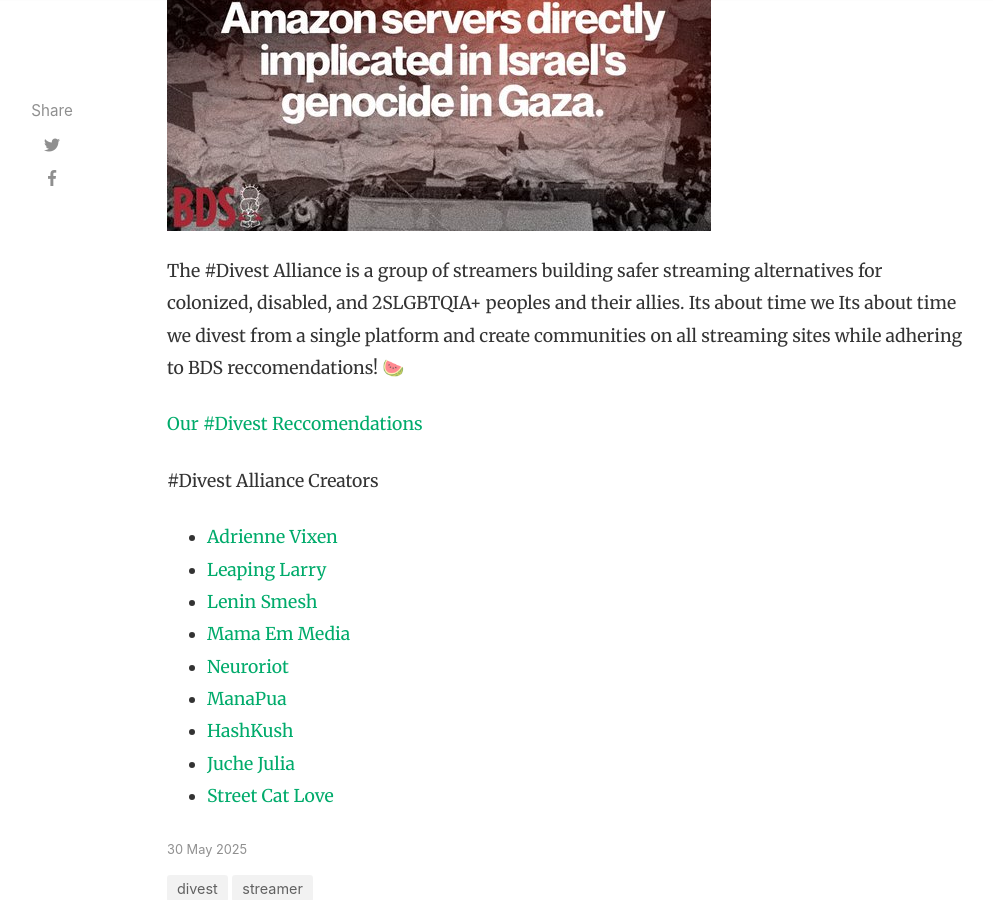
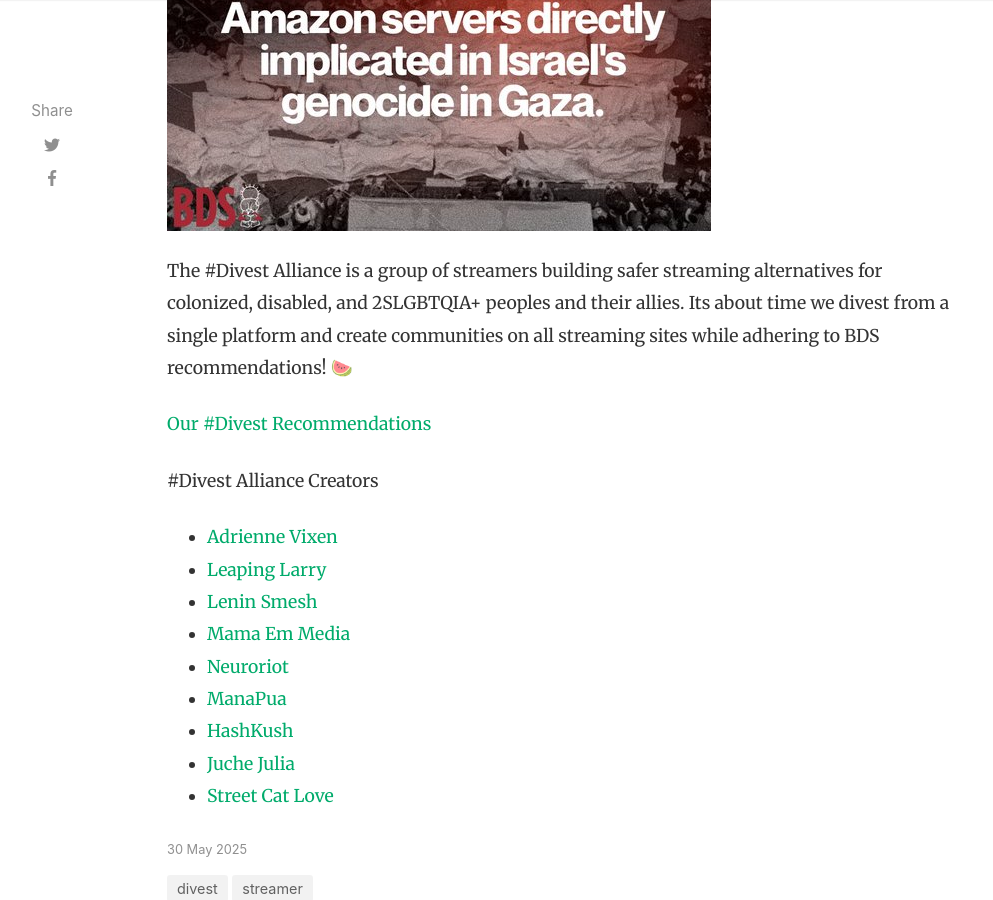
Before and after one commit to StreetCatLove/recs, a Jekyll site: the page built from _posts/2025-05-30-divest.md, in a window 1280 px wide and 900 px high, scrolled down 864 px. Shown: the whole window, without its empty margins (118-1111 px from the left). Built offline with Jekyll 4.4.1, drawn with Linux system fonts in a browser that asks for light colours; nearby versions of some CDN libraries; comment, search, counter and statistics services are not loaded.

Commit message:
Fix spelling errors in divest.md
Corrected spelling errors in the text and link.

```diff
--- a/_posts/2025-05-30-divest.md
+++ b/_posts/2025-05-30-divest.md
@@ -9,9 +9,9 @@
 comments: false
 ---
 
-The #Divest Alliance is a group of streamers building safer streaming alternatives for colonized, disabled, and 2SLGBTQIA+ peoples and their allies. Its about time we Its about time we divest from a single platform and create communities on all streaming sites while adhering to BDS reccomendations! 🍉
+The #Divest Alliance is a group of streamers building safer streaming alternatives for colonized, disabled, and 2SLGBTQIA+ peoples and their allies. Its about time we divest from a single platform and create communities on all streaming sites while adhering to BDS recommendations! 🍉
 
-<a href="https://streetcatlove.github.io/hellostreetcat/divest">Our #Divest Reccomendations</a>
+<a href="https://streetcatlove.github.io/hellostreetcat/divest">Our #Divest Recommendations</a>
 
 #Divest Alliance Creators
 
```
